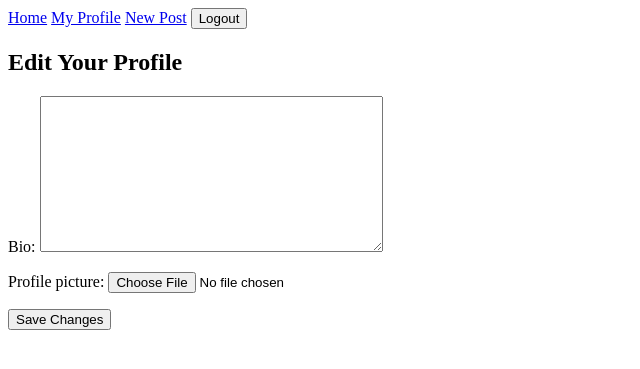
After one commit to 02valentino/social-network, a Django app: page /users/edit/ in a window 1280 px wide. The commit adds this page. Shown: the top 369 px of the page, without its empty margins (0-640 px from the left). Run offline with Django 5.2, Linux system fonts and the light colour scheme; the visitor is signed in with stand-in values (Sample User, id 1).

Commit message:
Update users/edit_profile.html and network/profile.html templates for improved user profile editing and display

```diff
--- a/network/templates/network/profile.html
+++ b/network/templates/network/profile.html
@@ -10,6 +10,7 @@
   {% if user.is_authenticated and user == profile_user %}
     <p><strong>Email:</strong> {{ profile_user.email }}</p>
     <p><strong>Joined:</strong> {{ profile_user.date_joined }}</p>
+    <p><a href="{% url 'edit-profile' %}">Edit Profile</a></p>
   {% endif %}
 
   {% if user.is_authenticated %}
--- /dev/null
+++ b/users/templates/users/edit_profile.html
@@ -0,0 +1,10 @@
+{% extends 'base.html' %}
+
+{% block content %}
+  <h2>Edit Your Profile</h2>
+  <form method="post" enctype="multipart/form-data">
+    {% csrf_token %}
+    {{ form.as_p }}
+    <button type="submit">Save Changes</button>
+  </form>
+{% endblock %}
```
